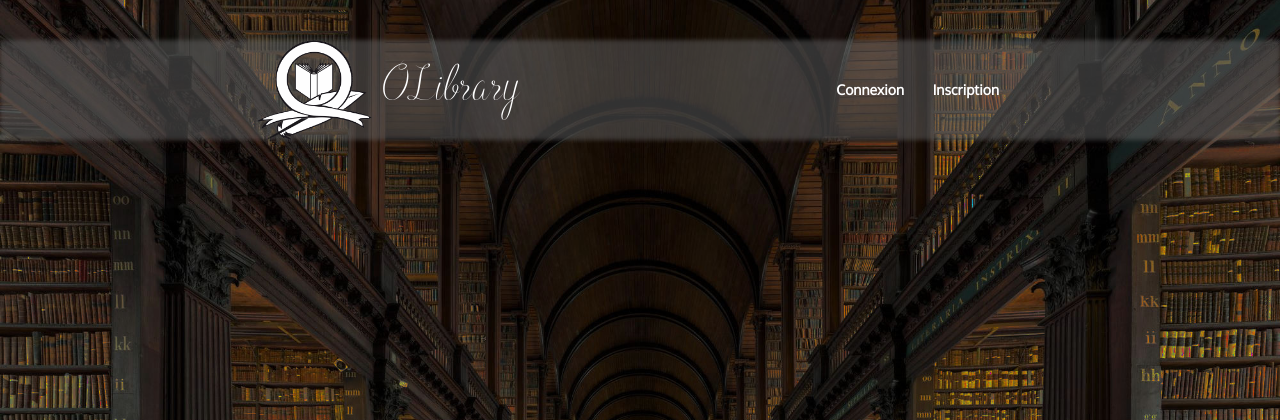
After one commit to guillaumehanotel/OLibrary, a PHP site: page /views/back/Header.php in a window 1280 px wide. The commit adds this page. Shown: the top 420 px of the page. Run offline with PHP 8.4, Linux system fonts and the light colour scheme; some libraries are stand-ins or nearby versions.

Commit message:
background blanc + header front/back

```diff
--- a/Etape3/Olibrary/css/style.css
+++ b/Etape3/Olibrary/css/style.css
@@ -68,7 +68,7 @@ header {
     height: 100px;
     line-height: 100px;
 }
-/*
+
 header #flou {
     position: absolute;
     width: 100%;
@@ -78,7 +78,7 @@ header #flou {
     -webkit-filter: blur(2px);
     filter: blur(2px);
     z-index: 1;
-}*/
+}
 
 main {
     /* background-color: darkgrey;*/
@@ -99,6 +99,7 @@ footer {
     height: 100px;
     vertical-align: middle;
     line-height: 100px;
+    position:absolute;
     z-index: 3;
     /*
     background-color: rgba(100, 100, 100, 0.5);
@@ -148,6 +149,18 @@ footer {
 }
 
 
+.container {
+
+
+    background-color: #FEFEE2;
+    /*box-shadow: 1px 1px 15px white;*/
+
+}
+
+
+
+
+
 /*******************************************************************************/
 /****************************  =2= FOOTER **************************************/
 /*******************************************************************************/
@@ -167,13 +180,6 @@ footer {
 /****************** -3.1- INSCRIPTION **********************/
 #inscription {
 
-
-}
-
-.background {
-	background-color: white;
-	height: 500px;
-	width: 500px;
 
 }
 
--- a/Etape3/Olibrary/views/Connexion.php
+++ b/Etape3/Olibrary/views/Connexion.php
@@ -1,4 +1,4 @@
-<main id="connexion">
+<main id="connexion" class="container">
 
     <form style="text-align: center;" method="POST">
         Adresse Mail : <br>
--- a/Etape3/Olibrary/views/Contact.php
+++ b/Etape3/Olibrary/views/Contact.php
@@ -1,5 +1,5 @@
 
-<main id="contact">
+<main id="contact" class="container">
     <form action="" method="post">
 
         <label for="nom">Nom :</label>
--- a/Etape3/Olibrary/views/DescriptionLivre.php
+++ b/Etape3/Olibrary/views/DescriptionLivre.php
@@ -1,4 +1,4 @@
-<main id="descriptionLivre">
+<main id="descriptionLivre"  class="container">
 
 
 
--- a/Etape3/Olibrary/views/EspacePerso.php
+++ b/Etape3/Olibrary/views/EspacePerso.php
@@ -1,4 +1,4 @@
-<main id="espacePerso">
+<main id="espacePerso" class="container">
 
 
 
--- a/Etape3/Olibrary/views/GestionAutorites.php
+++ b/Etape3/Olibrary/views/GestionAutorites.php
@@ -1,4 +1,4 @@
-<main id="gestionAutorites">
+<main id="gestionAutorites"  class="container">
 
 
 
--- a/Etape3/Olibrary/views/GestionDocuments.php
+++ b/Etape3/Olibrary/views/GestionDocuments.php
@@ -1,4 +1,4 @@
-<main id="gestionDocuments">
+<main id="gestionDocuments" class="container">
 
 
 
--- a/Etape3/Olibrary/views/GestionEmprunteurs.php
+++ b/Etape3/Olibrary/views/GestionEmprunteurs.php
@@ -1,4 +1,4 @@
-<main id="gestionEmprunteurs">
+<main id="gestionEmprunteurs"  class="container">
 
 
 
--- a/Etape3/Olibrary/views/GestionNotices.php
+++ b/Etape3/Olibrary/views/GestionNotices.php
@@ -1,4 +1,4 @@
-<main id="gestionNotices">
+<main id="gestionNotices"  class="container">
 
 
 
--- a/Etape3/Olibrary/views/GestionUtilisateurs.php
+++ b/Etape3/Olibrary/views/GestionUtilisateurs.php
@@ -1,4 +1,4 @@
-<main id="gestionUtilisateurs">
+<main id="gestionUtilisateurs"  class="container">
 
 
 
--- a/Etape3/Olibrary/views/Inscription.php
+++ b/Etape3/Olibrary/views/Inscription.php
@@ -1,6 +1,8 @@
-<main id="inscription">
+<main id="inscription"  class="container">
 
-	<div class="background">
+
+
+	<div>
 	<form method="post">
 		<input type="text" name="nom" placeholder="Nom"><br>
 		<input type="text" name="prenom" placeholder="Prénom"><br>
--- a/Etape3/Olibrary/views/MentionsLegales.php
+++ b/Etape3/Olibrary/views/MentionsLegales.php
@@ -1,4 +1,4 @@
-<main id="mentionLegales">
+<main id="mentionLegales"  class="container">
 
 
 
--- a/Etape3/Olibrary/views/MenuGestion.php
+++ b/Etape3/Olibrary/views/MenuGestion.php
@@ -1,4 +1,4 @@
-<main id="menuGestion">
+<main id="menuGestion"  class="container">
 
 
 
--- a/Etape3/Olibrary/views/PageResultats.php
+++ b/Etape3/Olibrary/views/PageResultats.php
@@ -1,4 +1,4 @@
-<main id="pageResultats">
+<main id="pageResultats"  class="container">
 
 
 
--- /dev/null
+++ b/Etape3/Olibrary/views/back/Header.php
@@ -0,0 +1,61 @@
+<!DOCTYPE html>
+<html>
+    <head>
+        <meta charset="utf-8" />
+
+
+        <!-- FICHIER CSS -->
+
+        <link rel="stylesheet" href="<?= BASE_URL."/Olibrary/bootstrap/css/bootstrap.min.css" ?>"/>
+
+        <link href="<?php echo BASE_URL."/Olibrary/css/style.css"; ?>" rel="stylesheet" type="text/css" />
+
+
+        <!-- FICHIER JS -->
+
+        <script type="application/javascript" src="<?= BASE_URL."/Olibrary/bootstrap/js/jquery-3.1.1.min.js" ?>"></script>
+
+        <script type="application/javascript" src="<?= BASE_URL."/Olibrary/bootstrap/js/bootstrap.js" ?>"></script>
+
+
+        <!-- FONTS -->
+
+        <link href="https://fonts.googleapis.com/css?family=Oxygen" rel="stylesheet">
+
+
+
+
+
+
+
+        <title>OLibrary</title>
+
+    </head>
+    <body>
+
+
+
+
+        <header>
+
+           <!-- div "flou" servant à mettre un flou sur le top -->
+            <div id="flou"></div>
+
+            <div id="top">
+
+                <div id="logo">
+                    <img src="<?php echo BASE_URL."/Olibrary/img/logo3.png"; ?>"  />
+                    <h1>OLibrary</h1>
+                </div>
+
+
+                <div id="logs">
+                    <a href="<?= BASE_URL."/Olibrary/connexion/" ?>">Connexion</a>
+                    <a href="<?= BASE_URL."/Olibrary/inscription/" ?>">Inscription</a>
+                </div>
+
+            </div>
+
+
+
+        </header>
```
Also changed, not shown: Etape3/Olibrary/load.php (+12 -1 lines), Etape3/Olibrary/views/front/Header.php (renamed from Etape3/Olibrary/views/Header.php, +5 -5 lines), Etape3/Olibrary/.htaccess.
